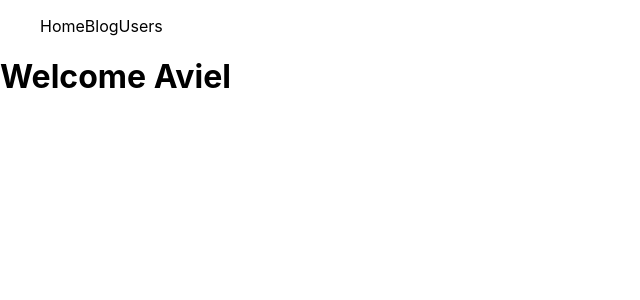
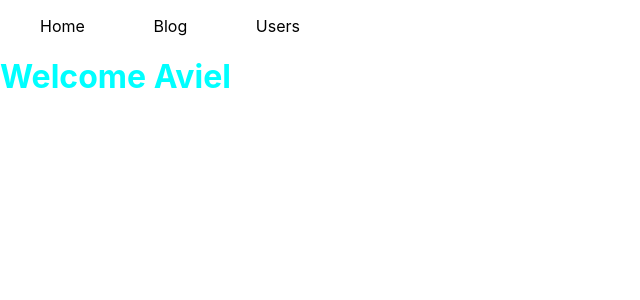
Before and after one commit to orangdong/next-typescript, a Next.js app: page / in a window 1280 px wide. Shown: the top 300 px of the page, without its empty margins (0-640 px from the left). Built offline with nearby package versions, Linux system fonts and the light colour scheme.

Commit message:
component and css

```diff
--- /dev/null
+++ b/components/Header/index.tsx
@@ -0,0 +1,19 @@
+import Link from 'next/link';
+
+export default function Header() {
+  return (
+    <header>
+      <ul style={{
+        listStyleType: 'none',
+        display: 'flex',
+        justifyContent: 'space-between',
+        width: `${300}px`,
+      }}
+      >
+        <li><Link href="/"><a>Home</a></Link></li>
+        <li><Link href="/blog"><a>Blog</a></Link></li>
+        <li><Link href="/users"><a>Users</a></Link></li>
+      </ul>
+    </header>
+  );
+}
--- a/pages/index.tsx
+++ b/pages/index.tsx
@@ -1,16 +1,11 @@
 import type { NextPage } from 'next';
-import Link from 'next/link';
+import Header from '../components/Header';
+import styles from '../styles/Home.module.css';
 
 const Home: NextPage = () => (
   <>
-    <header>
-      <ul style={{ listStyleType: 'none', display: 'flex' }}>
-        <li><Link href="/"><a>Home</a></Link></li>
-        <li><Link href="/blog"><a>Blog</a></Link></li>
-        <li><Link href="/users"><a>Users</a></Link></li>
-      </ul>
-    </header>
-    <h1>Welcome Aviel</h1>
+    <Header />
+    <h1 className={styles['home-title']}>Welcome Aviel</h1>
   </>
 );
 
--- a/styles/Home.module.css
+++ b/styles/Home.module.css
@@ -103,6 +103,10 @@
   line-height: 1.5;
 }
 
+.home-title{
+  color: aqua;
+}
+
 .logo {
   height: 1em;
   margin-left: 0.5rem;
--- a/styles/globals.css
+++ b/styles/globals.css
@@ -4,6 +4,8 @@ body {
   margin: 0;
   font-family: -apple-system, BlinkMacSystemFont, Segoe UI, Roboto, Oxygen,
     Ubuntu, Cantarell, Fira Sans, Droid Sans, Helvetica Neue, sans-serif;
+  max-width: 1400px;
+  margin: auto;
 }
 
 a {
@@ -14,3 +16,8 @@ a {
 * {
   box-sizing: border-box;
 }
+
+.title{
+  font-size: 1.5rem;
+  font-weight: bold;
+}
```
Also changed, not shown: components/Footer/index.tsx (added, +7 -0 lines).
